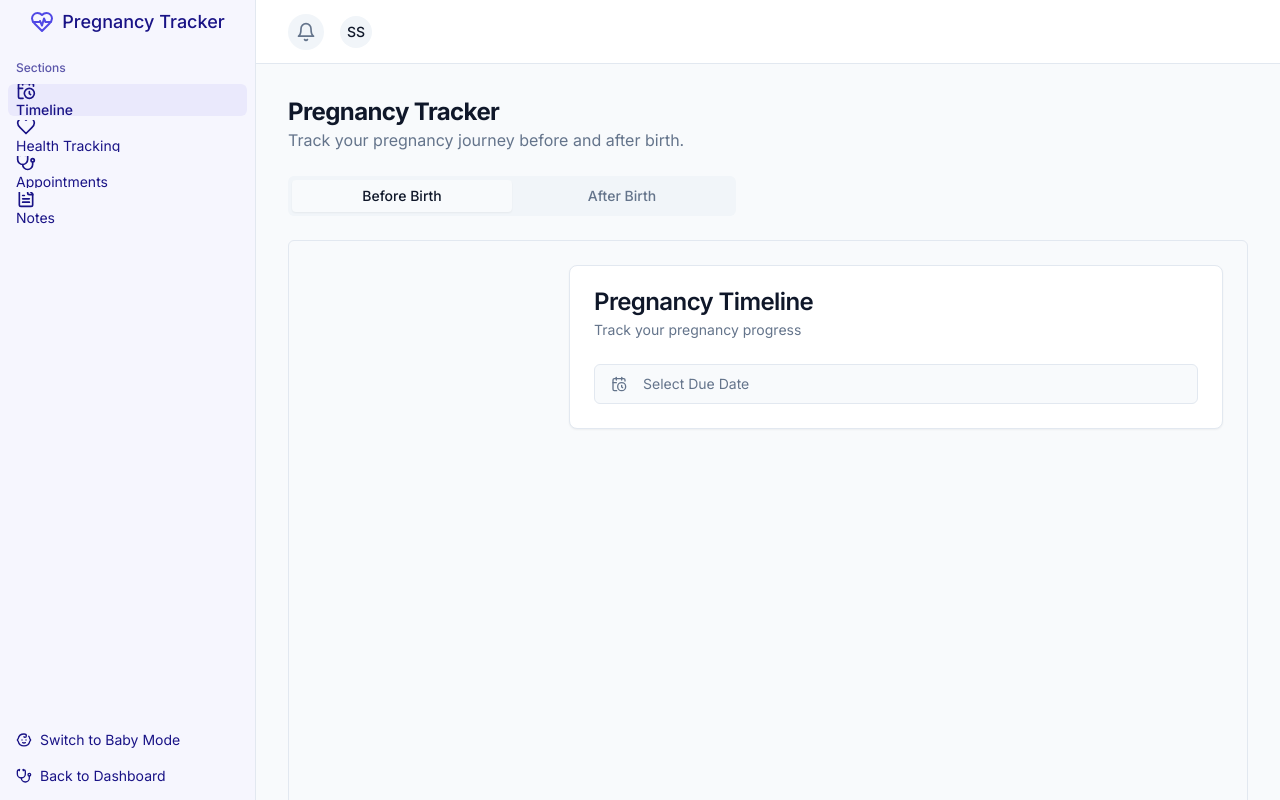
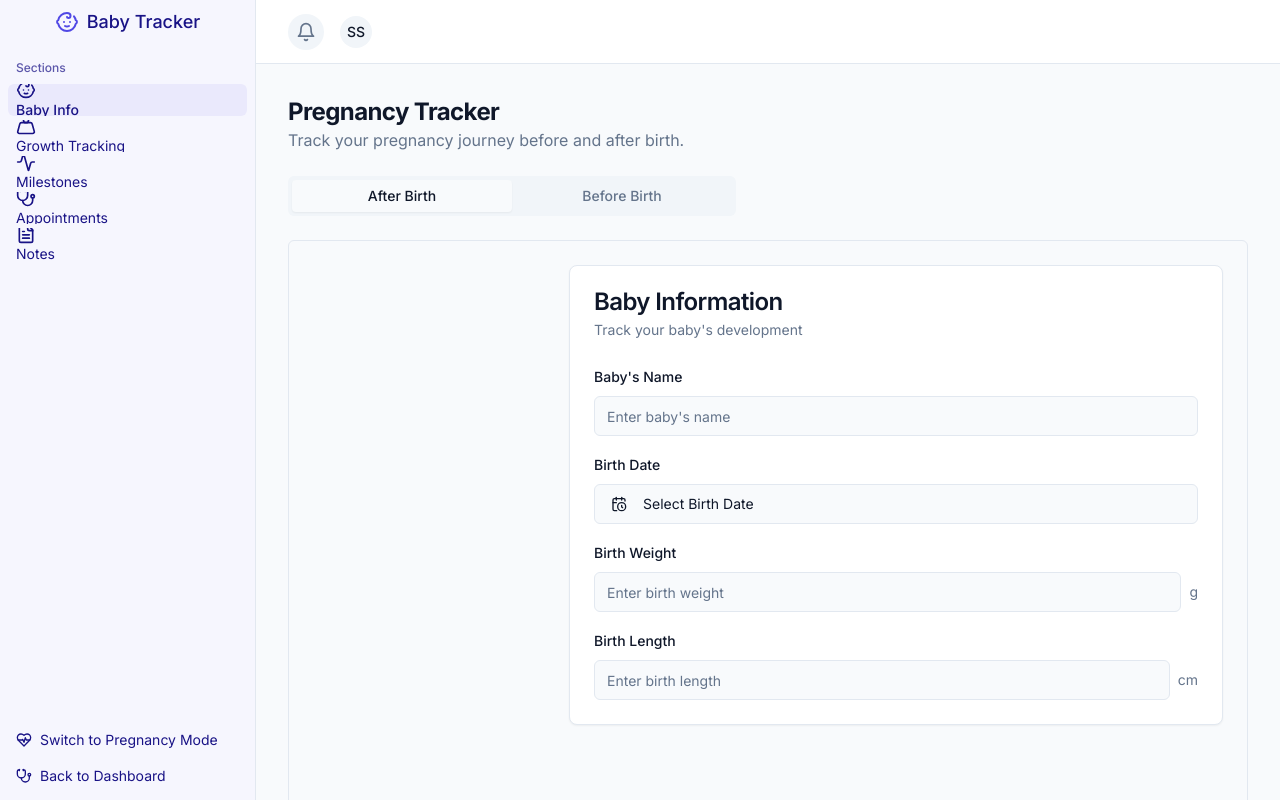
Before and after one commit to AmanSingh353/mediconnect, a React (Vite) app: page /pregnancy in a window 1280 px wide. Built offline with nearby package versions, Linux system fonts and the light colour scheme.

Commit message:
Remove pregnancy tracker sidebar
Remove the sidebar component and related integrations for the pregnancy tracker feature, reverting the previous change as requested.

```diff
--- a/src/components/PregnancyTracker.tsx
+++ b/src/components/PregnancyTracker.tsx
@@ -6,12 +6,12 @@ import PregnancySidebar from "./PregnancySidebar";
 import PregnancyTrackerContent from "./PregnancyTrackerContent";
 
 export default function PregnancyTracker() {
-  const [activeTab, setActiveTab] = useState("before");
-  const [activeSection, setActiveSection] = useState(activeTab === "before" ? "timeline" : "baby");
+  const [activeTab, setActiveTab] = useState("after");
+  const [activeSection, setActiveSection] = useState(activeTab === "after" ? "baby" : "timeline");
 
   const handleTabChange = (value: string) => {
     setActiveTab(value);
-    setActiveSection(value === "before" ? "timeline" : "baby");
+    setActiveSection(value === "after" ? "baby" : "timeline");
   };
 
   const handleSectionChange = (section: string) => {
@@ -27,9 +27,24 @@ export default function PregnancyTracker() {
 
       <Tabs defaultValue={activeTab} value={activeTab} onValueChange={handleTabChange} className="w-full">
         <TabsList className="grid w-full max-w-md grid-cols-2">
+          <TabsTrigger value="after">After Birth</TabsTrigger>
           <TabsTrigger value="before">Before Birth</TabsTrigger>
-          <TabsTrigger value="after">After Birth</TabsTrigger>
         </TabsList>
+
+        <TabsContent value="after" className="pt-4">
+          <SidebarProvider>
+            <div className="flex min-h-[calc(100vh-250px)] w-full rounded-md border">
+              <PregnancySidebar
+                activeSection={activeSection}
+                onSectionChange={handleSectionChange}
+                view="after"
+              />
+              <div className="flex-1 p-6">
+                <PregnancyTrackerContent activeSection={activeSection} view="after" />
+              </div>
+            </div>
+          </SidebarProvider>
+        </TabsContent>
 
         <TabsContent value="before" className="pt-4">
           <SidebarProvider>
@@ -45,21 +60,6 @@ export default function PregnancyTracker() {
             </div>
           </SidebarProvider>
         </TabsContent>
-
-        <TabsContent value="after" className="pt-4">
-          <SidebarProvider>
-            <div className="flex min-h-[calc(100vh-250px)] w-full rounded-md border">
-              <PregnancySidebar
-                activeSection={activeSection}
-                onSectionChange={handleSectionChange}
-                view="after"
-              />
-              <div className="flex-1 p-6">
-                <PregnancyTrackerContent activeSection={activeSection} view="after" />
-              </div>
-            </div>
-          </SidebarProvider>
-        </TabsContent>
       </Tabs>
     </div>
   );
```
